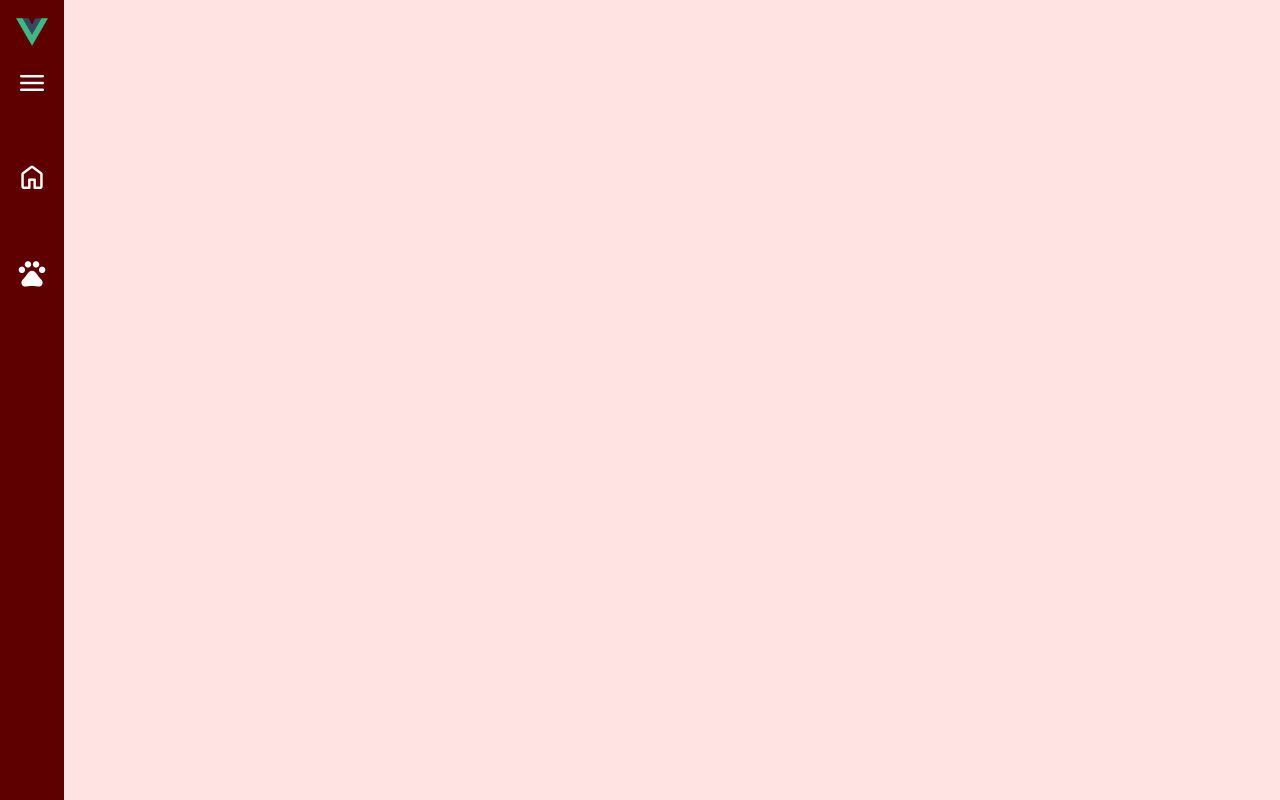
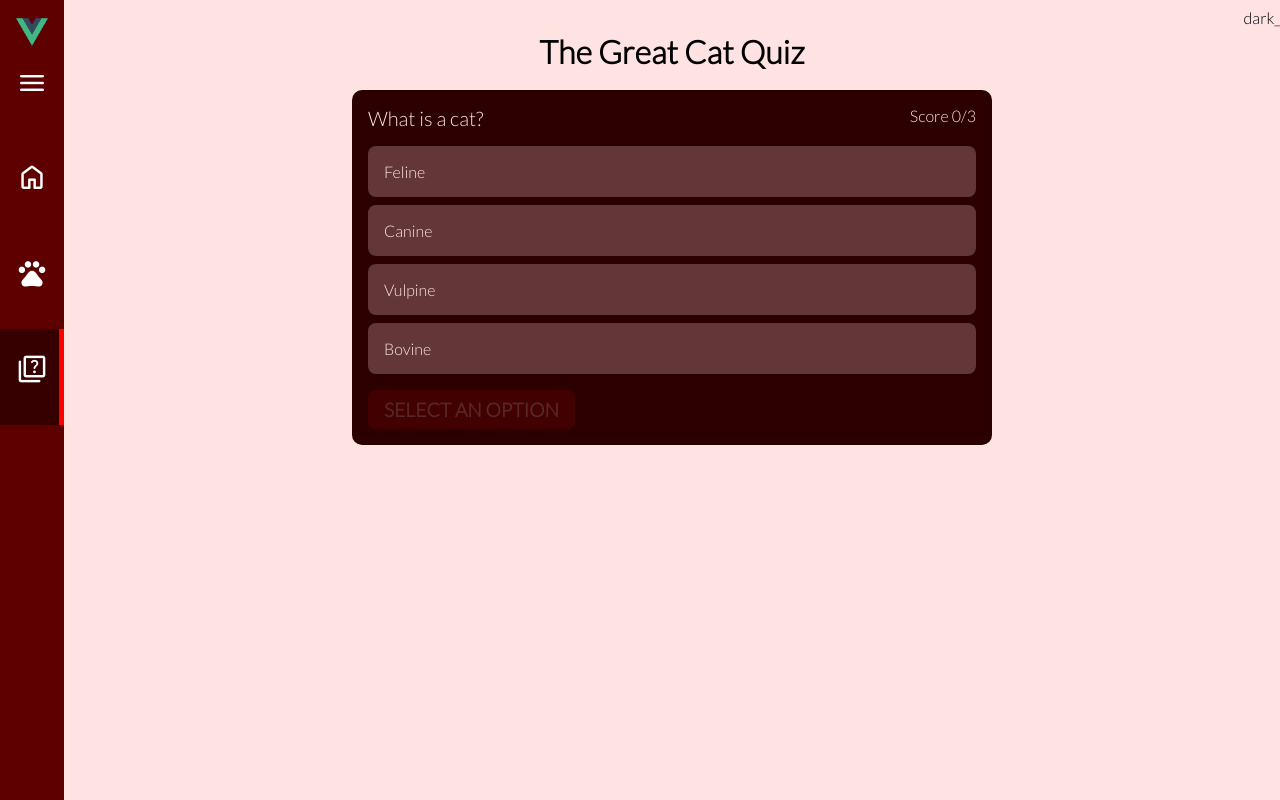
Before and after one commit to JayPeura/Vue-website, a Vue app: page /Vue-website/quiz in a window 1280 px wide. Built offline with nearby package versions, Linux system fonts and the light colour scheme.

Commit message:
New files and new changes

```diff
--- a/package.json
+++ b/package.json
@@ -8,6 +8,7 @@
     "lint": "vue-cli-service lint"
   },
   "dependencies": {
+    "@cometchat-pro/chat": "^3.0.2-beta1",
     "bootstrap-vue": "^2.22.0",
     "core-js": "^3.8.3",
     "sass": "^1.53.0",
--- a/src/App.vue
+++ b/src/App.vue
@@ -1,6 +1,19 @@
 <template>
   <div class="app" :class="mode">
     <SideBar />
+    <span
+      class="material-icons-two-tone"
+      @click="toggleTheme"
+      style="
+        cursor: pointer;
+        width: 30px;
+        height: 30px;
+        position: fixed;
+        top: 1vh;
+        right: 0.5vw;
+      "
+      >{{ mode }}</span
+    >
     <router-view v-bind="myProps" />
   </div>
 </template>
@@ -43,7 +56,26 @@ export default {
   padding: 0;
   box-sizing: border-box;
   font-family: Lato;
+  -ms-overflow-style: none;
+  scrollbar-width: none;
 }
+
+::-webkit-scrollbar {
+  width: 15px;
+}
+::-webkit-scrollbar-track {
+  background: rgb(218, 181, 181);
+}
+
+::-webkit-scrollbar-thumb {
+  background: rgb(104, 0, 0);
+  border-radius: 5px;
+}
+
+::-webkit-scrollbar-thumb:hover {
+  background: rgb(73, 0, 0);
+}
+
 #app {
   -webkit-font-smoothing: antialiased;
   -moz-osx-font-smoothing: grayscale;
@@ -71,5 +103,8 @@ button {
 
 .light_mode {
   background-color: rgb(39, 14, 14);
+  .material-icons-two-tone {
+    filter: invert(1);
+  }
 }
 </style>
--- a/src/components/MainCard.vue
+++ b/src/components/MainCard.vue
@@ -1,19 +1,6 @@
 <template>
   <div class="main-container">
     <div class="container-two">
-      <span
-        class="material-icons-two-tone"
-        @click="toggleTheme"
-        style="
-          cursor: pointer;
-          width: 30px;
-          height: 30px;
-          position: relative;
-          top: 1vh;
-          left: 38.3vw;
-        "
-        >{{ mode }}</span
-      >
       <div class="about-cats">
         <h1>Cats in general</h1>
         <p>
@@ -33,6 +20,8 @@
           numbers of feral cats worldwide, contributing to the extinction of
           entire bird, mammal, and reptile species.
         </p>
+        <hr />
+        <br />
         <h2>Fun facts about cats</h2>
         <p style="text-align: start">
           - A house cat's genome is 95.6 percent tiger, and they share many
@@ -143,14 +132,16 @@ img {
   min-width: 80vw;
 }
 
+hr {
+  height: 1px;
+  border: none;
+  background-color: darkred;
+}
+
 .light_mode {
   .container-two {
     background-color: #330f0f;
     color: rgb(255, 240, 240);
-  }
-
-  .material-icons-two-tone {
-    filter: invert(1);
   }
 }
 .container-two:hover {
--- a/src/components/ModalComponent.vue
+++ b/src/components/ModalComponent.vue
@@ -58,6 +58,25 @@ export default {
   text-align: center;
   color: rgb(100, 0, 0);
   font-family: Lato;
+  overflow: scroll;
+  -ms-overflow-style: none;
+  scrollbar-width: none;
+}
+.modal-container::-webkit-scrollbar {
+  display: none;
+}
+
+@media (max-width: 900px) {
+  .modal-container {
+    width: 80vw;
+    height: 80vh;
+  }
+}
+@media (max-height: 800px) {
+  .modal-container {
+    width: 80vw;
+    height: 80vh;
+  }
 }
 .modal-body {
   margin: 20px 0;
--- a/src/components/SideBar.vue
+++ b/src/components/SideBar.vue
@@ -20,6 +20,10 @@
       <router-link class="button" to="/Vue-website/list">
         <span class="material-symbols-rounded">pets</span>
         <span class="text">Cat breeds</span>
+      </router-link>
+      <router-link class="button" to="/Vue-website/quiz/">
+        <span class="material-symbols-rounded">quiz</span>
+        <span class="text">Cat quiz</span>
       </router-link>
     </div>
   </aside>
@@ -133,7 +137,8 @@ aside {
     z-index: 99;
   }
   &.is-expanded {
-    width: 500px;
+    width: 200px;
+    max-width: 200px;
 
     .menu-toggle-wrap {
       top: -3rem;
--- a/src/router/index.js
+++ b/src/router/index.js
@@ -12,6 +12,10 @@ const router = createRouter({
       path: "/Vue-website/list/",
       component: () => import("../views/List.vue"),
     },
+    {
+      path: "/Vue-website/quiz/",
+      component: () => import("../views/QuizView.vue"),
+    },
   ],
 });
 
--- a/src/views/List.vue
+++ b/src/views/List.vue
@@ -1,19 +1,6 @@
 <template>
   <div>
     <div class="container-one">
-      <span
-        class="material-icons-two-tone"
-        @click="toggleTheme"
-        style="
-          cursor: pointer;
-          width: 30px;
-          height: 30px;
-          position: relative;
-          top: 1vh;
-          left: 38.3vw;
-        "
-        >{{ mode }}</span
-      >
       <div class="breed-list">
         <h2>My top 5 cat breeds</h2>
         <p>And what's up with them</p>
--- /dev/null
+++ b/src/views/QuizView.vue
@@ -0,0 +1,213 @@
+<template>
+  <main class="quizApp">
+    <h1>The Great Cat Quiz</h1>
+    <br />
+
+    <section class="quiz" v-if="!quizCompleted">
+      <div class="quiz-info">
+        <span class="question">{{ getCurrentQuestion.question }}</span>
+        <span class="score">Score {{ score }}/{{ questions.length }}</span>
+      </div>
+
+      <div class="options">
+        <label
+          v-for="(option, index) in getCurrentQuestion.options"
+          :key="option"
+          :for="'option' + index"
+          :class="`option ${
+            getCurrentQuestion.selected == index
+              ? index == getCurrentQuestion.answer
+                ? 'correct'
+                : 'wrong'
+              : ''
+          } ${
+            getCurrentQuestion.selected != null &&
+            index != getCurrentQuestion.selected
+              ? 'disabled'
+              : ''
+          }`"
+        >
+          <input
+            type="radio"
+            :id="'option' + index"
+            :name="getCurrentQuestion.index"
+            :value="index"
+            v-model="getCurrentQuestion.selected"
+            :disabled="getCurrentQuestion.selected"
+            @change="SetAnswer"
+          />
+          <span>{{ option }}</span>
+        </label>
+      </div>
+
+      <button
+        @click="NextQuestion"
+        :disabled="!getCurrentQuestion.selected"
+        class="nextQuestion"
+      >
+        {{
+          getCurrentQuestion.index == questions.length - 1
+            ? "Finish"
+            : getCurrentQuestion.selected == null
+            ? "Select an option"
+            : "Next question"
+        }}
+      </button>
+    </section>
+
+    <section v-else>
+      <h2>You have finished the quiz!</h2>
+      <p>Your score is {{ score }}/{{ questions.length }}</p>
+    </section>
+  </main>
+</template>
+
+<script setup>
+import { ref, computed } from "vue";
+
+const questions = ref([
+  {
+    question: "What is a cat?",
+    answer: 0,
+    options: ["Feline", "Canine", "Vulpine", "Bovine"],
+    selected: null,
+  },
+  {
+    question: "How many kittens does the female cat usually have?",
+    answer: 1,
+    options: ["1-2", "2-5", "4-6", "6-8"],
+    selected: null,
+  },
+  {
+    question: "Where do the cats originate from?",
+    answer: 2,
+    options: ["Europe", "America", "Africa", "Australia"],
+    selected: null,
+  },
+]);
+
+const quizCompleted = ref(false);
+const currentQuestion = ref(0);
+const score = computed(() => {
+  let value = 0;
+  questions.value.map((q) => {
+    if (q.selected == q.answer) {
+      value++;
+    }
+  });
+  return value;
+});
+
+const getCurrentQuestion = computed(() => {
+  let question = questions.value[currentQuestion.value];
+  question.index = currentQuestion.value;
+  return question;
+});
+
+const SetAnswer = (evt) => {
+  questions.value[currentQuestion.value].selected = evt.target.value;
+  evt.target.value = null;
+};
+
+const NextQuestion = () => {
+  if (currentQuestion.value < questions.value.length - 1) {
+    currentQuestion.value++;
+  } else {
+    quizCompleted.value = true;
+  }
+};
+</script>
+
+<style lang="scss" scoped>
+.quizApp {
+  display: flex;
+  flex-direction: column;
+  align-items: center;
+  padding: 2rem;
+  height: 100vh;
+}
+
+.score {
+  color: #ffe4e4;
+}
+
+.quiz {
+  background-color: #2c0000;
+  padding: 1rem;
+  width: 100%;
+  max-width: 640px;
+  border-radius: 10px;
+}
+
+.quiz-info {
+  display: flex;
+  justify-content: space-between;
+  margin-bottom: 1rem;
+}
+
+.quiz-info .question {
+  color: #ffe4e4;
+  font-size: 1.25rem;
+}
+
+.quiz-info.score {
+  color: #fff;
+  font-size: 1.25rem;
+}
+
+.options {
+  margin-bottom: 1rem;
+}
+
+.option {
+  padding: 1rem;
+  display: block;
+  background-color: #633737;
+  margin-bottom: 0.5rem;
+  border-radius: 0.5rem;
+  cursor: pointer;
+  color: #ffe4e4;
+}
+
+.option:hover {
+  background-color: #3f2121;
+}
+
+.option.correct {
+  background-color: #2cce55;
+}
+
+.option.wrong {
+  background-color: #ff0008;
+}
+
+.option:last-of-type {
+  margin-bottom: 0;
+}
+
+.option.disabled {
+  opacity: 0.5;
+}
+
+.option input {
+  display: none;
+}
+
+.nextQuestion {
+  appearance: none;
+  outline: none;
+  border: none;
+  cursor: pointer;
+  padding: 0.5rem 1rem;
+  background-color: #a10000;
+  color: #ffc7c7;
+  font-weight: 700;
+  text-transform: uppercase;
+  font-size: 1.2rem;
+  border-radius: 0.5rem;
+}
+
+.nextQuestion:disabled {
+  opacity: 0.2;
+}
+</style>
```
Also changed, not shown: jsconfig.json (+3 -9 lines), 2 other files (tests, documents, lock files or other folders).
